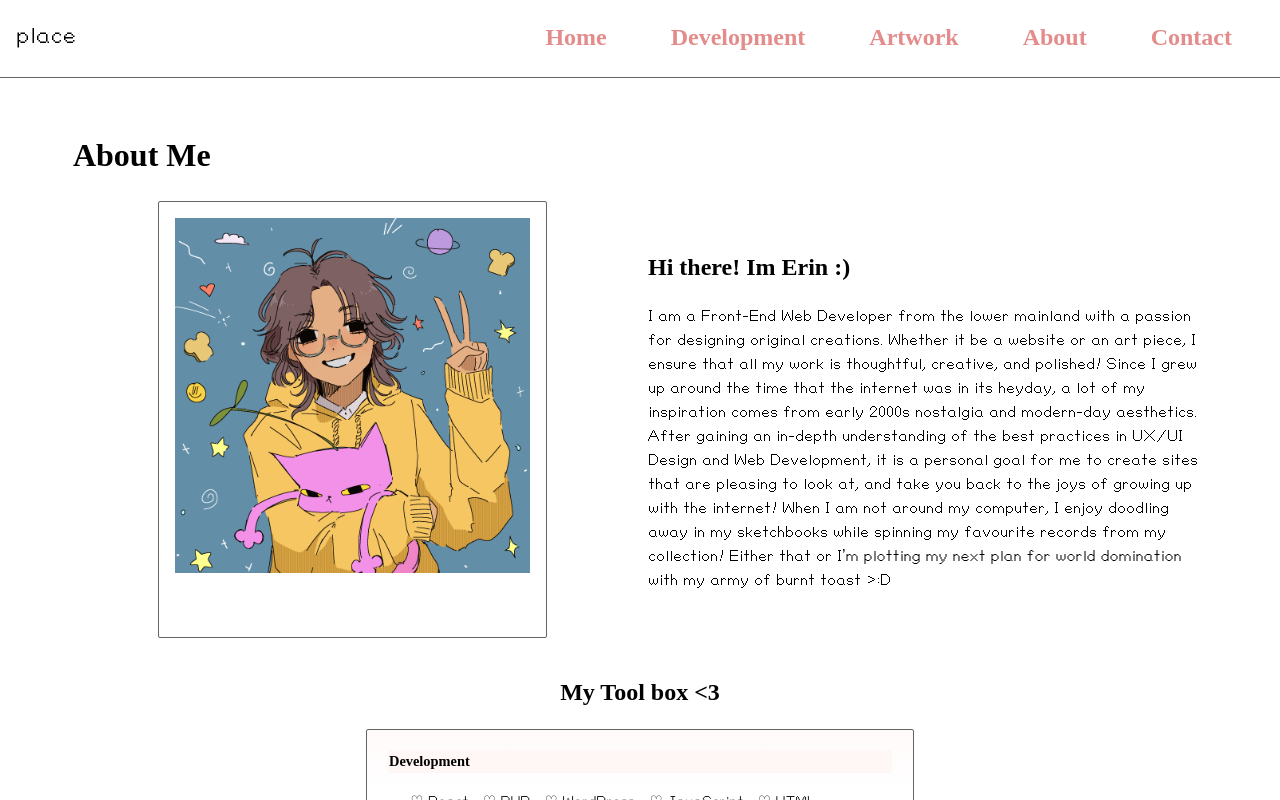
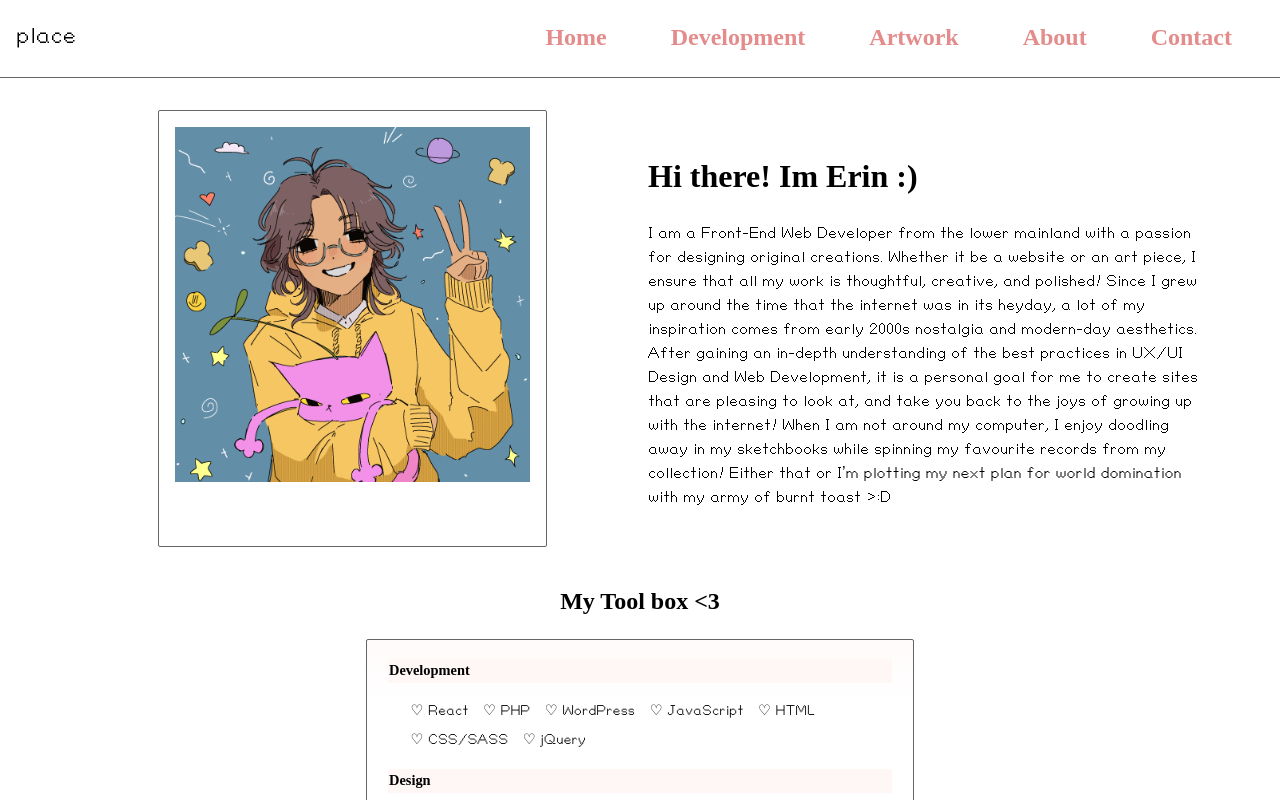
Before and after one commit to erindavid03/portfolio-site, a React (Create React App) app: page /about in a window 1280 px wide. Shown: the top 800 px of the page. Built offline with nearby package versions, Linux system fonts and the light colour scheme.

Commit message:
change page h1

```diff
--- a/src/components/pages/AboutPage.js
+++ b/src/components/pages/AboutPage.js
@@ -6,11 +6,10 @@ function AboutPage() {
   <>
     <div className='about'>
       <section>
-        <h1>About Me</h1>
         <div className='page-intro'>
           <img src={HeroImage} alt="an image of a girl holding a cat" />
           <div>
-            <h2>Hi there! Im Erin {':)'}</h2>
+            <h1>Hi there! Im Erin {':)'}</h1>
             <p>I am a Front-End Web Developer from the lower mainland with a passion for designing original creations. Whether it be a website or an art piece, I ensure that all my work is thoughtful, creative, and polished!
               Since I grew up around the time that the internet was in its heyday, a lot of my inspiration comes from early 2000s nostalgia and modern-day aesthetics.
               After gaining an in-depth understanding of the best practices in UX/UI Design and Web Development, it is a personal goal for me to create sites that are pleasing to look at, and take you back to the joys of growing up with the internet!
```
